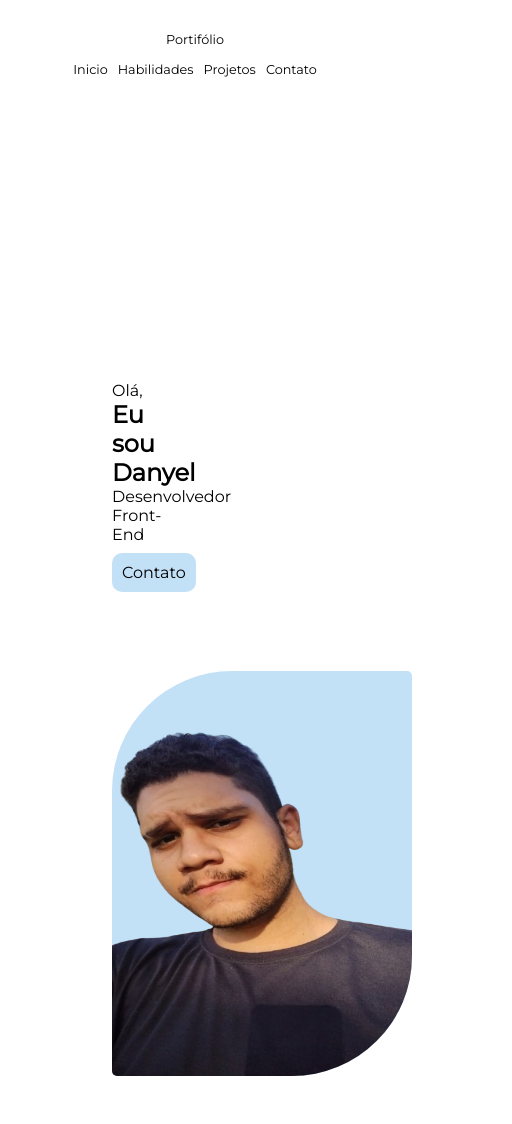
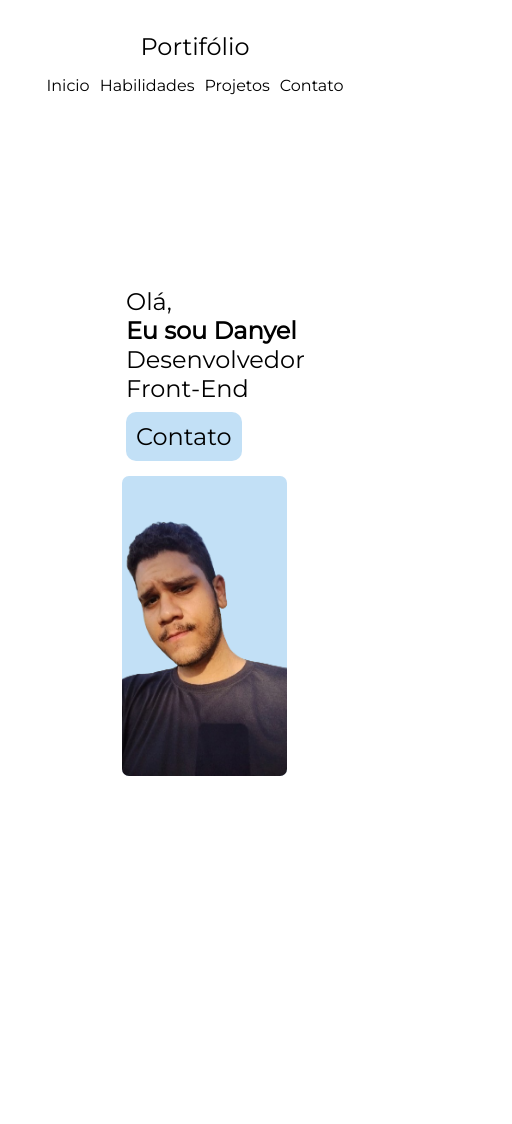
Before and after one commit to Xilvastein/meuPortifolio, a plain HTML site: page index.html in a window 390 px wide. Shown: the whole page, 512 px wide, since content can reach past the window. After the commit the page ends 844 px from the top, so only its background shows below. Drawn offline with Linux system fonts and the light colour scheme.

Commit message:
Update style.css media querys

```diff
--- a/style.css
+++ b/style.css
@@ -52,29 +52,20 @@ header{
     text-decoration-thickness: 3px;
 }
 
-main{
+.container{
     display: flex;
     flex-wrap: wrap;
     justify-content: space-around;
-    padding: 7rem;
+    margin-top: 200px;
     background-color: white;
-    border-bottom-right-radius: 5px;
-    border-bottom-left-radius: 5px;
-
 }
 .foto{
     width: 400px;
-    height: 650px;
+    height: 500px;
     background-color:  #c2e0f6;
-    border-radius: 120px;
-    border-top-right-radius: 5px;
-    border-bottom-left-radius: 5px;
-
+    border-radius: 7px;
 }
 
-.fotoDiv{
-border-radius: 30px;
-}
 .sectionContent{
     font-size: 2.5rem;
     padding-right: 25rem;
@@ -91,63 +82,101 @@ border-radius: 30px;
     color: #000;
 }
 
-
-
-@media(max-width:1077px){
-    .foto{
-        width: 300px;
-        height: 405px;
+@media(max-width:1505px){
+    .sectionContent{
+       width: 100px;
    }
-    .sectionContent{
+   .itemContent{
+       width: 250px;
        font-size: 2rem;
    }
 }
-@media(max-width:909px){
-    .section{
-        width: 50%;
+@media(max-width:1260px){
+    .itemContent{
+        font-size: 2rem;
     }
-
 }
-@media(max-width:653px){
+@media(max-width:1028px){
     .foto{
-        width: 150%;
-
-
+        width: 100%;
     }
     .sectionContent{
-        width: 120%;
         font-size: 1rem;
     }
-    .btnContact{
-        font-size: 1rem;
 }
-    .botoes{
-        font-size: 0.8rem;
+@media(max-width:730px){
+    .container{
+        margin-top: 0;
     }
-    .port{
-        font-size: 0.8rem;
+    .itemContent{
+        margin-left: 60px
     }
-    .section{
-        flex-wrap: wrap;
-
+    .foto{
+        margin-top: 25px;
+        width: 80%;
     }
-    @media(max-width:495px){
-        .section{
-
-            width: 200px;
-            height: 450px;
 }
+@media(max-width:566px){
     header{
-            font-size: 2rem;
         flex-direction: column;
         align-items: center;
         justify-content: center;
-
+    }
+    .port{
+        padding-bottom: 15px;
+    }
+    .foto{
+        height: 300px;
+        margin-left: 30px;
+    }
+    .itemContent{
+       margin-left: 126px;
+       font-size: 1.5rem;
+    }
+}
+@media(max-width:425px){
+    header{
+        flex-direction: column;
+        align-items: center;
+        justify-content: center;
+    }
+    .botoes{
+        font-size: 1rem;
 
     }
     .port{
         padding-bottom: 15px;
+
+    }
+    .foto{
+        height: 300px;
+        margin-left: 30px;
+    }
+    .itemContent{
+        margin-left: 126px;
+        font-size: 1.5rem;
     }
 }
+@media(max-width:365px){
+    .botoes{
+        font-size: 0.9rem;
 
     }
+    .port{
+        font-size: 1rem;
+        padding-bottom: 15px;
+
+    }
+    .foto{
+
+        margin-left: 40px;
+    }
+    .itemContent{
+        margin-left: 130px;
+
+    }
+    Header{
+        margin-left: 45px;
+
+    }
+}
```
Lines whose indentation alone changed are shown as unchanged.
